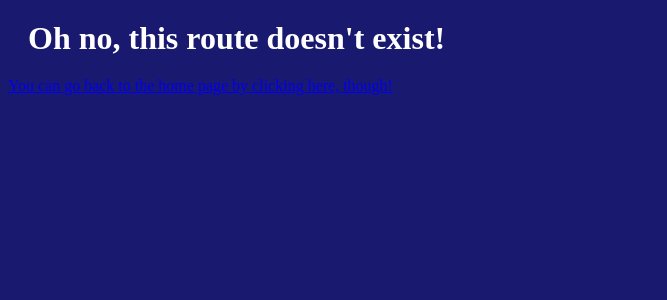
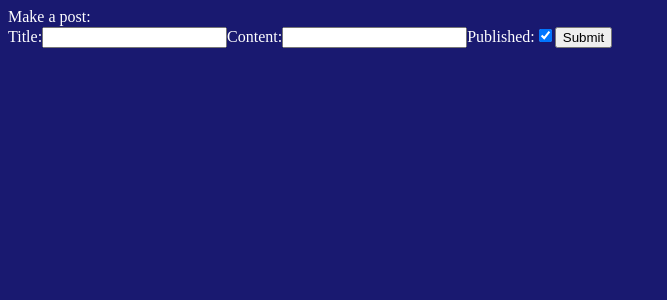
Before and after one commit to FlagonDragon/blog-api-admin, a React (Vite) app: page /newPost in a window 1280 px wide. Shown: the top 300 px of the page, without its empty margins (0-667 px from the left). Built offline with nearby package versions, Linux system fonts and the light colour scheme.

Commit message:
add and test create post route

```diff
--- /dev/null
+++ b/src/components/NewPost.jsx
@@ -0,0 +1,93 @@
+import { useState } from "react";
+
+async function postPost(title, content, published) {
+
+  let authorName = 'hey';
+
+  console.log(title);
+  console.log(content);
+  console.log('published: '+published);
+  console.log(authorName);
+
+  try {
+
+  const response = await fetch("https://blog-api-iv3t.onrender.com/createPost", {
+    method: "POST",
+    body: JSON.stringify({ title: title, content: content, published: published, authorName: authorName }),
+    headers: {'Content-type': 'application/json'},
+  });
+
+  let data = await response.json();
+
+  console.log(data);
+
+  } catch (error) {
+
+    console.log(error);
+
+  }
+
+}
+
+function NewPost() {
+  const [title, setTitle] = useState("");
+  const [content, setContent] = useState("");
+  const [published, setPublished] = useState(true);
+
+  return(
+
+  <div className="NewPostContainer">
+
+    <div>Make a post: </div>
+
+    <form onSubmit={e => e.preventDefault()}>
+
+      <label>Title:
+        <input
+          name="title"
+          type="text"
+          value={title}
+          onChange={(e) => setTitle(e.target.value)}
+        />
+      </label>
+
+      <label>Content:
+        <input
+          name="content"
+          type="text"
+          value={content}
+          onChange={(e) => setContent(e.target.value)}
+        />
+      </label>
+
+      <label>Published:
+        <input
+          name="title"
+          type="checkbox"
+          checked={published}
+          onChange={() => {
+            setPublished(!published)
+            console.log(published);
+          }}
+        />
+      </label>
+
+      <button
+        type='submit'
+        onClick={() => {
+          postPost(title, content, published)
+          setTitle("")
+          setContent("")
+          setPublished(true)
+        }}
+      >Submit</button>
+
+    </form>
+
+  </div>
+
+  )
+
+}
+
+export default NewPost;
--- a/src/routes.jsx
+++ b/src/routes.jsx
@@ -4,6 +4,7 @@
 import Home from "./components/Home";
 import Post from "./components/Post";
 import Posts from "./components/Posts";
+import NewPost from "./components/NewPost";
 import LogIn from "./components/LogIn";
 import ErrorPage from "./components/ErrorPage";
 
@@ -24,6 +25,11 @@ const routes = [
     errorElement: <ErrorPage />
   },
   {
+    path: "newPost",
+    element: <NewPost />,
+    errorElement: <ErrorPage />
+  },
+  {
     path: "log-in",
     element: <LogIn />,
     errorElement: <ErrorPage />
```
